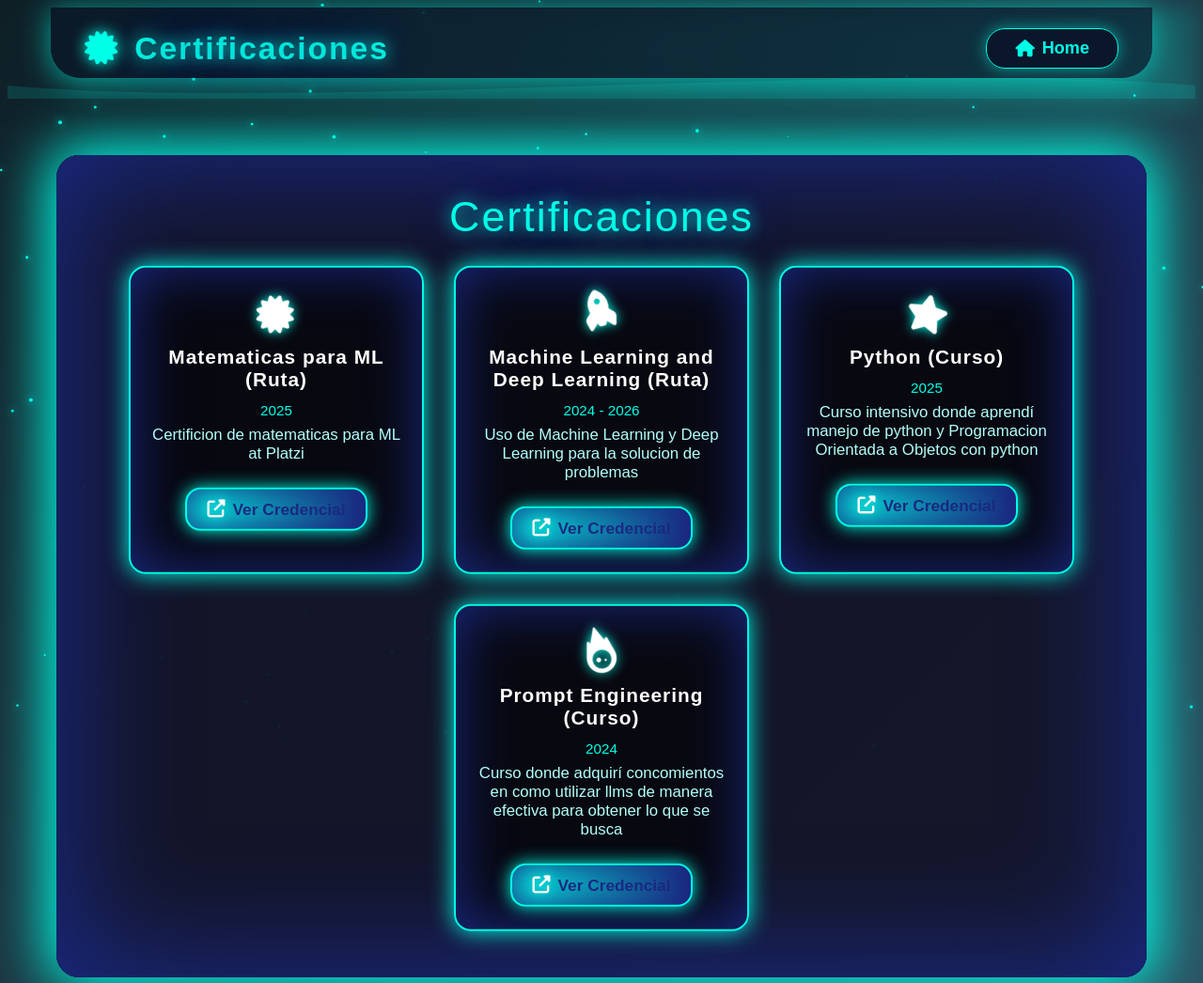
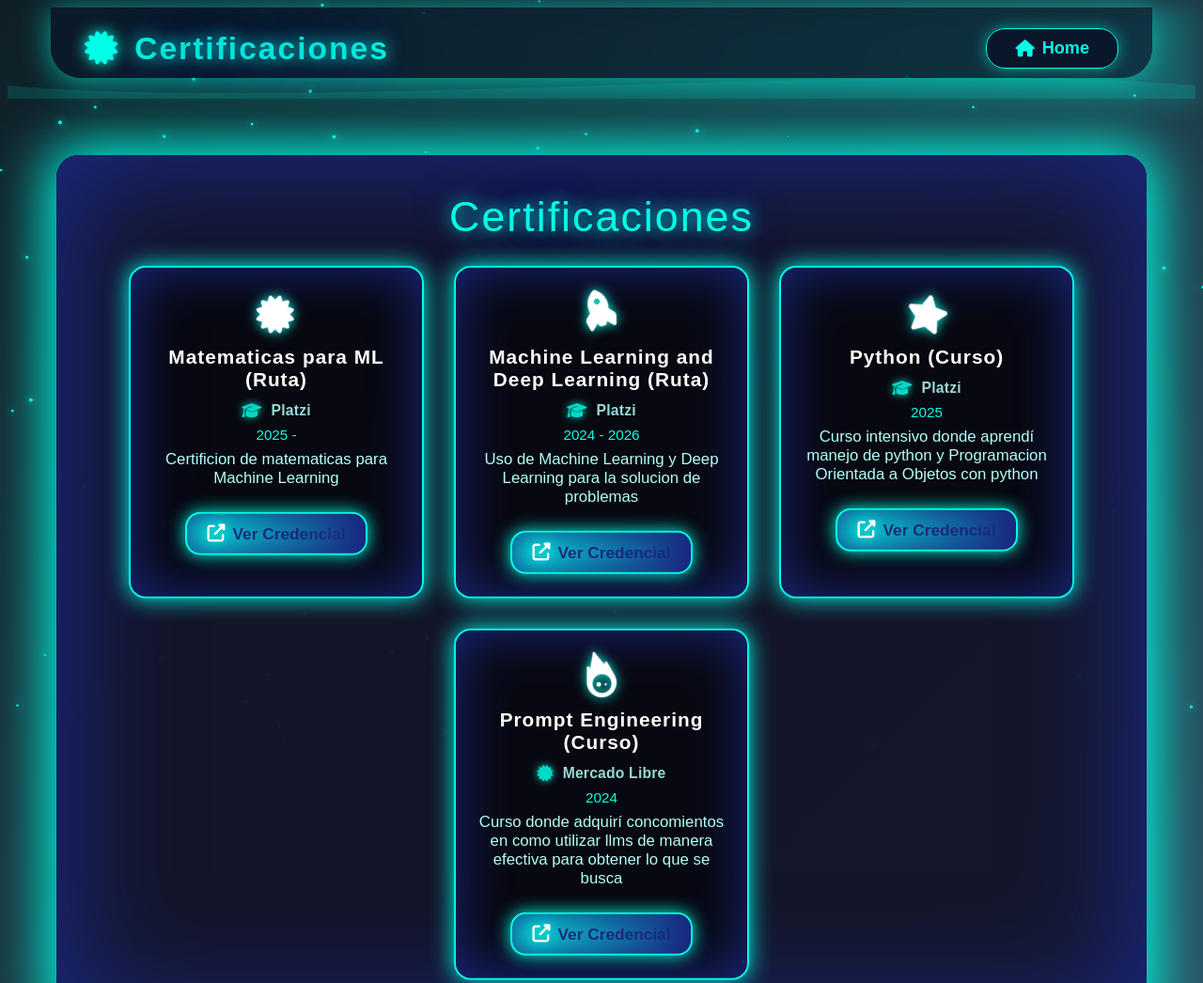
Before and after one commit to JuanAcevedo08/JuanAcevedo08.github.io, a plain HTML site: page docs/html/certificaciones.html in a window 1280 px wide. Shown: the top 1046 px of the page at 94% size. Drawn offline with Linux system fonts and the light colour scheme.

Commit message:
Changes path in huggin and repositry

```diff
--- a/docs/css/certificaciones.css
+++ b/docs/css/certificaciones.css
@@ -1,3 +1,21 @@
+.cert-source {
+    margin: 0 0 8px 0;
+    color: #b2fefa;
+    font-size: 0.98rem;
+    font-weight: 600;
+    display: flex;
+    align-items: center;
+    justify-content: center;
+    gap: 7px;
+    opacity: 0.85;
+    letter-spacing: 0.2px;
+}
+.cert-source i {
+    color: #00ffe7;
+    font-size: 1.08em;
+    margin-right: 3px;
+    filter: drop-shadow(0 0 4px #00ffe7);
+}
 /* Botón/enlace de credencial en cada certificado */
 .cert-cred-link {
     display: inline-flex;
--- a/docs/html/certificaciones.html
+++ b/docs/html/certificaciones.html
@@ -26,8 +26,9 @@
             <div class="cert-item">
                 <div class="cert-icon"><i class="fas fa-certificate"></i></div>
                 <h4>Matematicas para ML (Ruta)</h4>
-                <span class="cert-date">2025 </span>
-                <p>Certificion de matematicas para ML at Platzi</p>
+                <div class="cert-source"><i class="fas fa-graduation-cap"></i> Platzi</div>
+                <span class="cert-date">2025 -</span>
+                <p>Certificion de matematicas para Machine Learning</p>
                 <a class="cert-cred-link" href="https://platzi.com/p/jdjuandavida/ruta/13491-matematicas-machine-learning/diploma/detalle/" target="_blank" rel="noopener">
                     <span class="cred-icon"><i class="fas fa-external-link-alt"></i></span> Ver Credencial
                 </a>
@@ -35,6 +36,7 @@
             <div class="cert-item">
                 <div class="cert-icon"><i class="fas fa-rocket"></i></div>
                 <h4>Machine Learning and Deep Learning (Ruta)</h4>
+                <div class="cert-source"><i class="fas fa-graduation-cap"></i> Platzi</div>
                 <span class="cert-date">2024 - 2026</span>
                 <p>Uso de Machine Learning y Deep Learning para la solucion de problemas</p>
                 <a class="cert-cred-link" href="https://www.deeplearning.ai/credentials/DL-EXAMPLE" target="_blank" rel="noopener">
@@ -44,6 +46,7 @@
             <div class="cert-item">
                 <div class="cert-icon"><i class="fas fa-star"></i></div>
                 <h4>Python (Curso)</h4>
+                <div class="cert-source"><i class="fas fa-graduation-cap"></i> Platzi</div>
                 <span class="cert-date">2025</span>
                 <p>Curso intensivo donde aprendí manejo de python y Programacion Orientada a Objetos con python</p>
                 <a class="cert-cred-link" href="https://platzi.com/p/jdjuandavida/curso/10002-python/diploma/detalle/" target="_blank" rel="noopener">
@@ -53,9 +56,10 @@
             <div class="cert-item">
                 <div class="cert-icon"><i class="fas fa-meteor"></i></div>
                 <h4>Prompt Engineering (Curso)</h4>
+                <div class="cert-source"><i class="fas fa-certificate"></i> Mercado Libre</div>
                 <span class="cert-date">2024</span>
                 <p>Curso donde adquirí concomientos en como utilizar llms de manera efectiva para obtener lo que se busca</p>
-                <a class="cert-cred-link" href="https://juanacevedo08.github.io/image/Certificado-CTC_page-0001.jpg" target="_blank" rel="noopener">
+                <a class="cert-cred-link" href="../images/Certificado-CTC_page-0001.jpg" target="_blank" rel="noopener">
                     <span class="cred-icon"><i class="fas fa-external-link-alt"></i></span> Ver Credencial
                 </a>
             </div>
```
Also changed, not shown: docs/css/blog.css (+20 -0 lines), docs/index.html (+1 -1 lines), docs/js/main.js (+19 -2 lines), docs/images/Certificado-CTC_page-0001.jpg (added).
